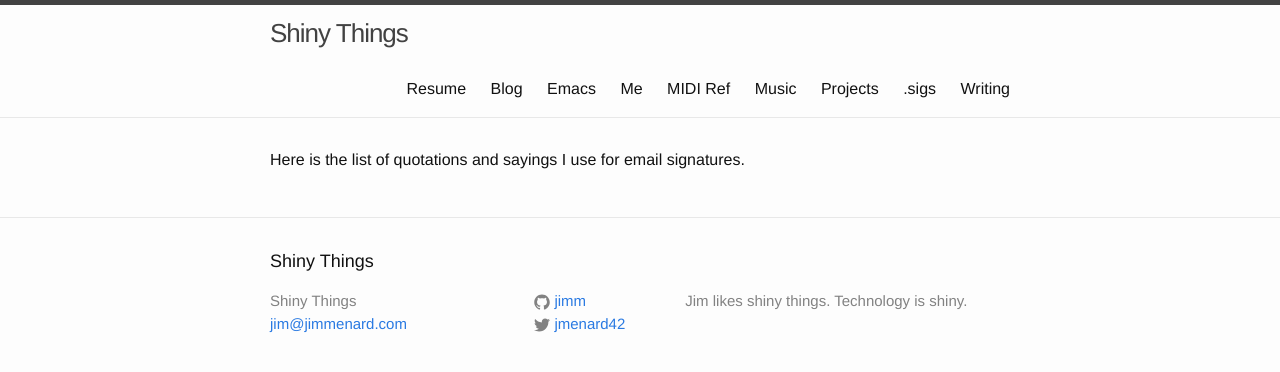
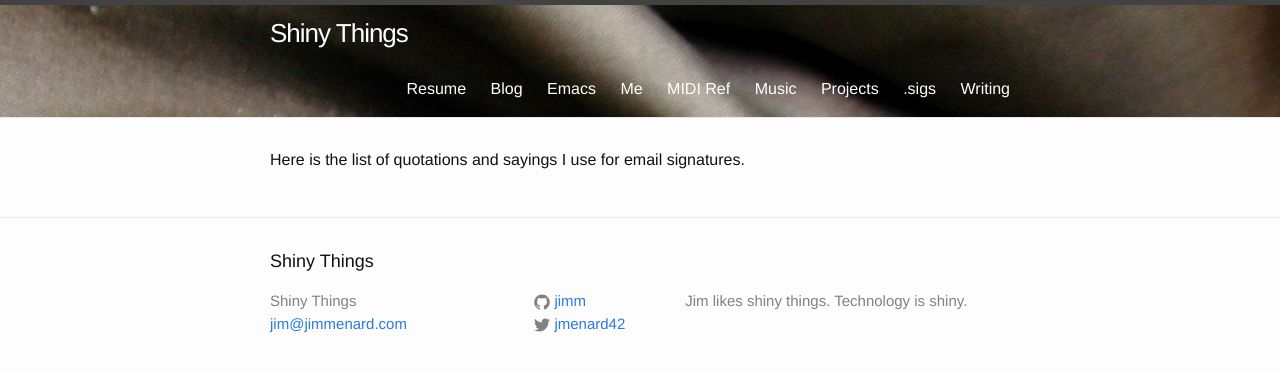
Before and after one commit to jimm/www-jimmenard-com-jekyll, a Jekyll site: the page built from sigs.md, in a window 1280 px wide. Shown: the top 372 px of the page. Built offline with Jekyll 4.4.1, drawn with Linux system fonts in a browser that asks for light colours.

Commit message:
white header text

```diff
--- a/_sass/_layout.scss
+++ b/_sass/_layout.scss
@@ -5,6 +5,7 @@
     border-top: 5px solid $grey-color-dark;
     border-bottom: 1px solid $grey-color-light;
     min-height: 56px;
+    background-image: url(/images/b1fabric010.jpg);
 
     // Positioning context for the mobile navigation icon
     position: relative;
@@ -19,7 +20,7 @@
 
     &,
     &:visited {
-        color: $grey-color-dark;
+        color: $header-text-color;
     }
 }
 
@@ -32,7 +33,7 @@
     }
 
     .page-link {
-        color: $text-color;
+        color: $header-text-color;
         line-height: $base-line-height;
 
         // Gaps between nav items, but not on the first one
@@ -82,6 +83,7 @@
         .page-link {
             display: block;
             padding: 5px 10px;
+            color: $text-color;
         }
     }
 }
--- a/css/main.scss
+++ b/css/main.scss
@@ -13,6 +13,7 @@ $base-line-height: 1.5;
 
 $spacing-unit:     30px;
 
+$header-text-color: #fff;
 $text-color:       #111;
 $background-color: #fdfdfd;
 $brand-color:      #2a7ae2;
```
